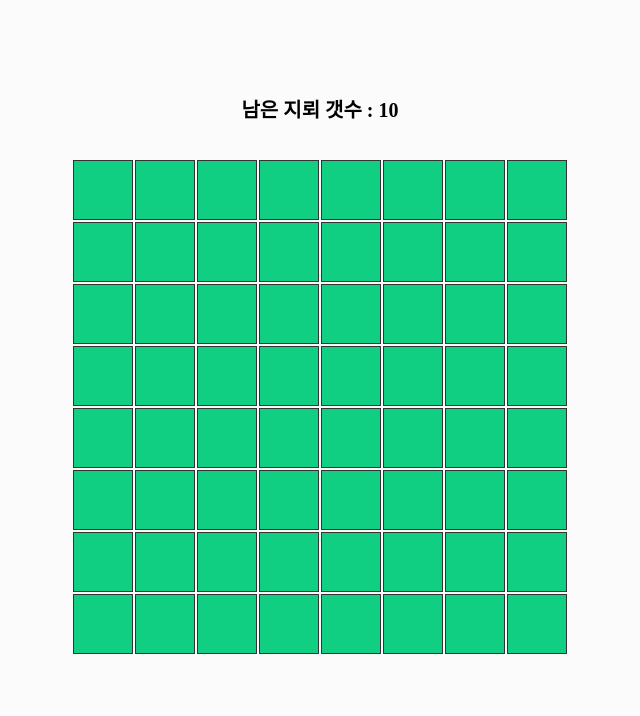
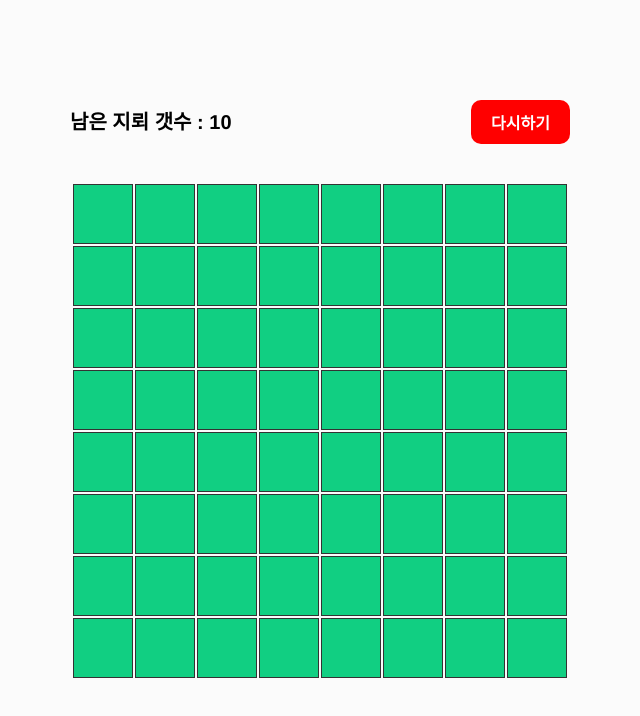
Before and after one commit to wallypark710/minesweeper, a React app: page / in a window 1280 px wide. Both pictures are taken after a click on the button "게임 시작하기". Shown: the top 716 px of the page, without its empty margins (320-960 px from the left). Built offline with nearby package versions, Linux system fonts and the light colour scheme.

Commit message:
Feature: 다시하기 기능 추가

```diff
--- a/src/App.tsx
+++ b/src/App.tsx
@@ -12,9 +12,27 @@ const AppWrapper = styled.div`
   width: 100%;
 
   .status-board {
+    display: flex;
+    flex-direction: row;
+    justify-content: space-between;
+    align-items: center;
+    width: 500px;
     margin-bottom: 40px;
-    font-size: 20px;
-    font-weight: 700;
+
+    .status-board__info {
+      font-size: 20px;
+      font-weight: 700;
+      font-family: Helvetica;
+    }
+
+    .status-board__button {
+      padding: 10px 20px;
+      font-size: 16px;
+      font-weight: 700;
+      color: #fff;
+      background-color: red;
+      border-radius: 10px;
+    }
   }
 `;
 
@@ -34,9 +52,17 @@ const App: React.FC = () => {
     <AppWrapper>
       {controller.gameStatus.inProgress ? (
         <>
-          <h2 className="status-board">
-            남은 지뢰 갯수 : {controller.mineCount}
-          </h2>
+          <div className="status-board">
+            <h2 className="status-board__info">
+              남은 지뢰 갯수 : {controller.mineCount}
+            </h2>
+            <button
+              className="status-board__button"
+              onClick={controller.initGame}
+            >
+              다시하기
+            </button>
+          </div>
           <MineBoard
             mineCells={controller.mainBoard.map(
               (value: number, idx: number) => (
```
